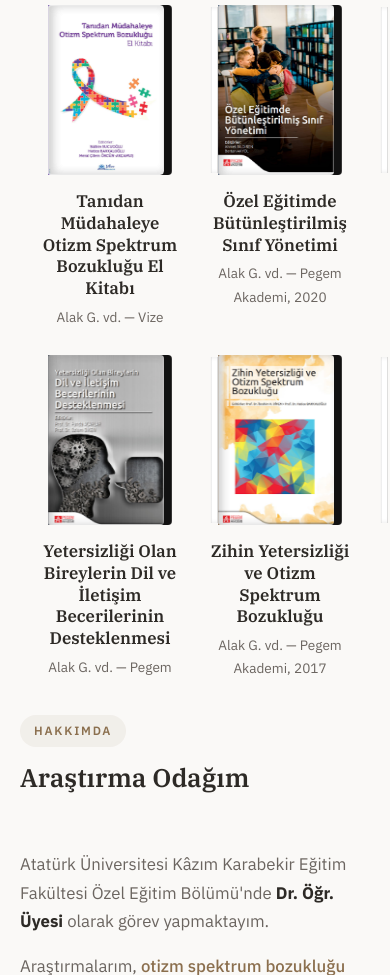
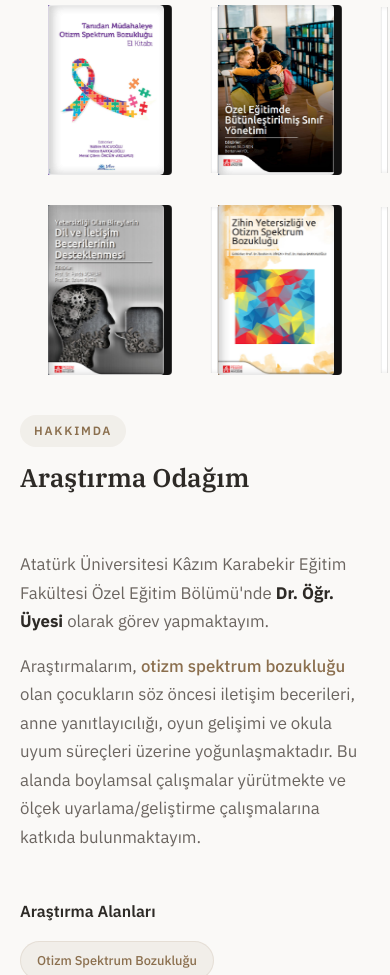
Before and after one commit to e-karademir/gamzealak-website, a plain HTML site: page index.html in a window 390 px wide. Shown: the part 2111-3086 px from the top of the page. Drawn offline with nearby package versions, Linux system fonts and the light colour scheme.

Commit message:
Remove book info texts

```diff
--- a/style.css
+++ b/style.css
@@ -2128,36 +2128,17 @@ hr.section-divider { border: none; border-top: 1px solid var(--clr-border); marg
     flex: none;
 }
 
-/* Mobile: info is hidden below book, slides down on hover */
+/* Info is completely hidden as requested */
 .book-info {
-    opacity: 0;
-    max-height: 0;
-    overflow: hidden;
-    transition: opacity 0.4s ease, max-height 0.5s ease;
-    pointer-events: none;
-    text-align: center;
-    padding-top: 0;
+    display: none !important;
 }
 
 /* Base Hover Behavior (applies to ALL screens) */
-.book-wrapper:hover .book-info {
-    opacity: 1;
-    max-height: 250px;
-    padding-top: 20px;
-    pointer-events: auto;
-}
 .book-wrapper:hover .book-mockup {
     transform: translateY(-8px) scale(1.05); /* Nice lift effect */
 }
 
 @media (max-width: 768px) {
-    /* For tiny screens, just show it open all the time */
-    .book-info {
-        opacity: 1;
-        max-height: 150px;
-        padding-top: 16px;
-        pointer-events: auto;
-    }
     .book-wrapper {
         width: 140px;
     }
```
